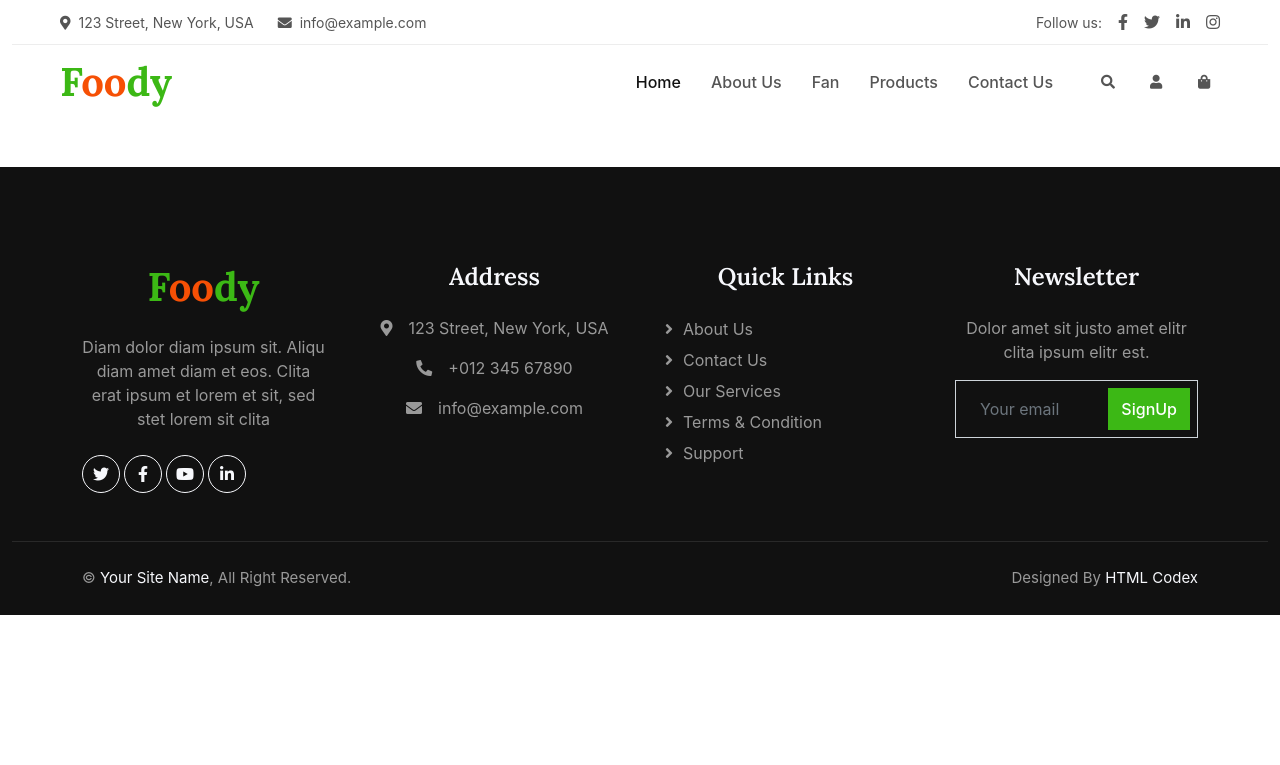
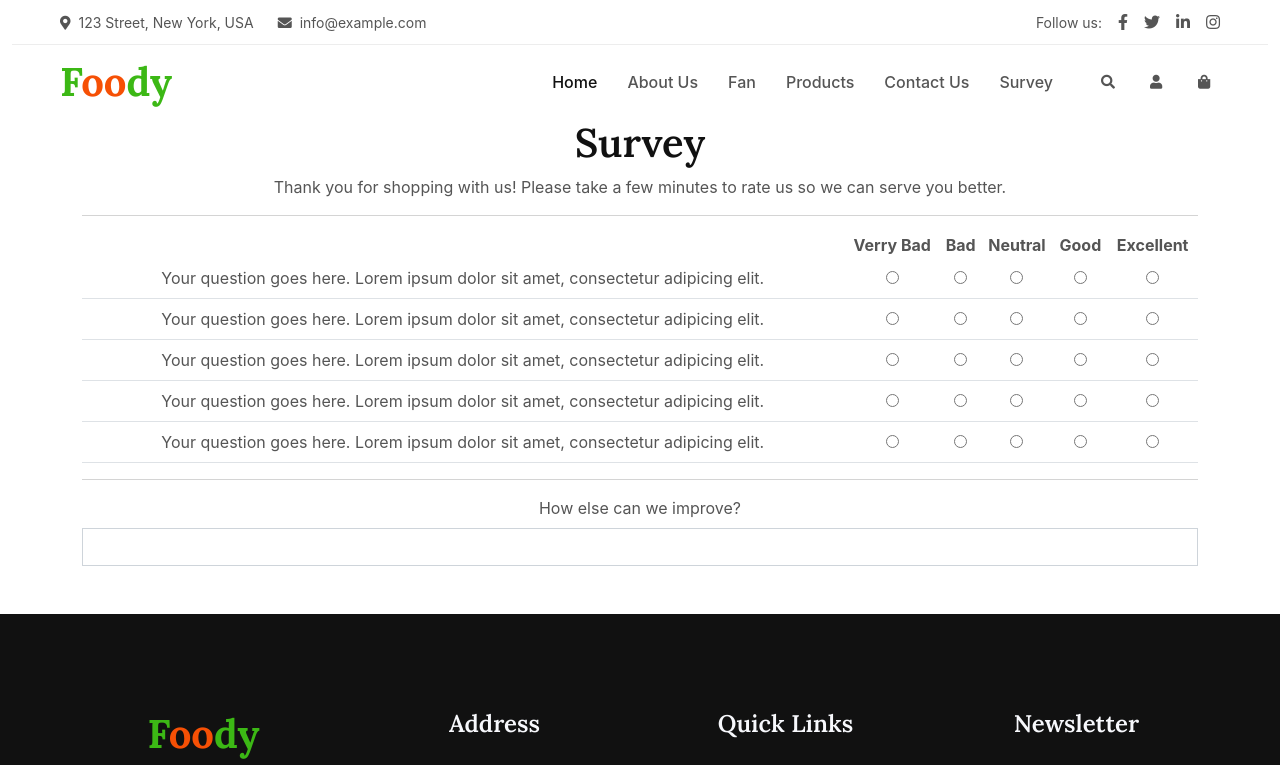
Before and after one commit to hoatq-fptaptech/TS2405_Reactjs, a React (Create React App) app: page /survey in a window 1280 px wide. Shown: the top 765 px of the page. Built offline with nearby package versions, Linux system fonts and the light colour scheme.

Commit message:
chua bai tap ve nha

```diff
--- a/src/App.js
+++ b/src/App.js
@@ -5,6 +5,7 @@ import Home from './pages/Home';
 import About from './pages/About';
 import Footer from './components/Footer/Footer';
 import Fan from './pages/Fan';
+import Survey from './pages/Survey';
 function App() {
   return (
     <div className="App">
@@ -14,6 +15,7 @@ function App() {
             <Route path='/' Component={Home} />
             <Route path='/about-us' Component={About} />
             <Route path='/fan' Component={Fan} />
+            <Route path='/survey' Component={Survey} />
         </Routes>
 
         <Footer/>
--- a/src/components/Header/NavBar.js
+++ b/src/components/Header/NavBar.js
@@ -21,6 +21,7 @@ const NavBar = () => {
                     <Link to="/products" className="nav-item nav-link">Products</Link>
 
                     <Link to="/contact-us" className="nav-item nav-link">Contact Us</Link>
+                    <Link to="/survey" className="nav-item nav-link">Survey</Link>
                 </div>
                 <div className="d-none d-lg-flex ms-2">
                     <a className="btn-sm-square bg-white rounded-circle ms-3" href="">
--- /dev/null
+++ b/src/pages/Survey.js
@@ -0,0 +1,74 @@
+import { useState } from "react";
+import { Container, Form, FormLabel, FormText, Table } from "react-bootstrap";
+
+const Survey = () =>{
+    const questions = [
+        {
+            question:"Your question goes here. Lorem ipsum dolor sit amet, consectetur adipicing elit.",
+            key:"q1"
+        },
+        {
+            question:"Your question goes here. Lorem ipsum dolor sit amet, consectetur adipicing elit.",
+            key:"q2"
+        },
+        {
+            question:"Your question goes here. Lorem ipsum dolor sit amet, consectetur adipicing elit.",
+            key:"q3"
+        },
+        {
+            question:"Your question goes here. Lorem ipsum dolor sit amet, consectetur adipicing elit.",
+            key:"q4"
+        },
+        {
+            question:"Your question goes here. Lorem ipsum dolor sit amet, consectetur adipicing elit.",
+            key:"q5"
+        }
+    ]
+    const [answer,setAnswer] = useState({});
+    const handleInput = (e)=>{
+        const name = e.target.name;
+        const value = e.target.value;
+        setAnswer({...answer,[name]:value});
+        console.log(answer);
+    }
+    return (
+        <Container>
+            <h1>Survey</h1>
+            <p>Thank you for shopping with us! Please take a few minutes to rate us so we can serve you better.</p>
+            <hr/>
+            <Form>
+                <Table>
+                    <thead>
+                        <th></th>
+                        <th>Verry Bad</th>
+                        <th>Bad</th>
+                        <th>Neutral</th>
+                        <th>Good</th>
+                        <th>Excellent</th>
+                    </thead>
+                    <tbody>
+                        {
+                            questions.map((item,key)=>{
+                                return (
+                                    <tr key={key}>
+                                        <td>{item.question}</td>
+                                        <td><input type="radio" onChange={handleInput} name={item.key} value={1}/></td>
+                                        <td><input type="radio" onChange={handleInput} name={item.key} value={2}/></td>
+                                        <td><input type="radio" onChange={handleInput} name={item.key} value={3}/></td>
+                                        <td><input type="radio" onChange={handleInput} name={item.key} value={4}/></td>
+                                        <td><input type="radio" onChange={handleInput} name={item.key} value={5}/></td>
+                                    </tr>
+                                )
+                            })
+                        }
+
+                    </tbody>
+                </Table>
+                <hr/>
+                <Form.Label>How else can we improve?</Form.Label>
+                <Form.Control onChange={handleInput} name="how_else"/>
+            </Form>
+        </Container>
+    );
+}
+export default Survey;
```
